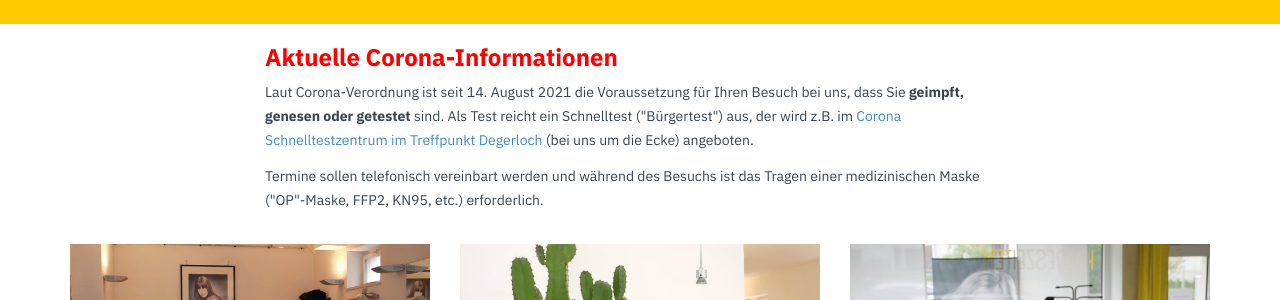
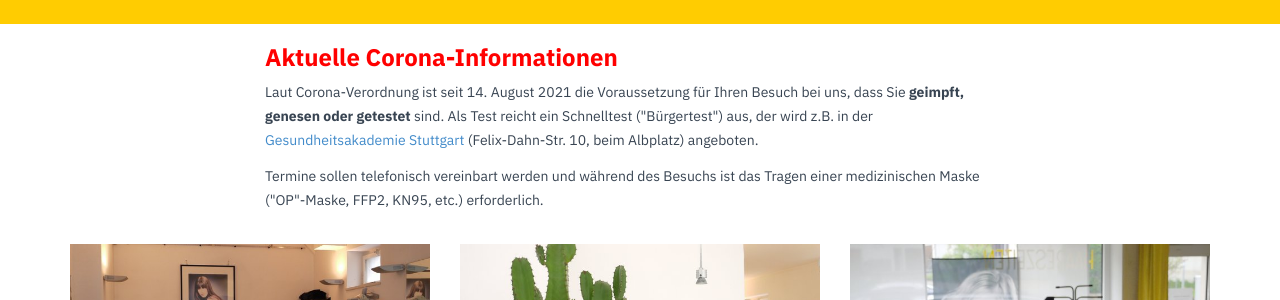
Before and after one commit to haareszeiten/haareszeiten.github.io, a Jekyll site: the page built from index.html, in a window 1280 px wide and 1177 px high. Shown: the part 354-654 px from the top of the window. Built offline with Jekyll 4.4.1, drawn with Linux system fonts in a browser that asks for light colours; nearby versions of some CDN libraries.

Commit message:
Update Corona Info

```diff
--- a/index.html
+++ b/index.html
@@ -20,9 +20,9 @@ footer: yes
             -->
             <p>
                 Laut Corona-Verordnung ist seit  14. August 2021 die Voraussetzung für Ihren Besuch bei uns, dass Sie <strong>geimpft, genesen oder getestet</strong> sind.
-                Als Test reicht ein Schnelltest ("Bürgertest") aus, der wird z.B. im
-                <a href="https://gqs.jimdosite.com/stuttgart/" target="_blank">Corona Schnelltestzentrum im Treffpunkt Degerloch</a>
-                (bei uns um die Ecke) angeboten.
+                Als Test reicht ein Schnelltest ("Bürgertest") aus, der wird z.B. in der
+                <a href="https://www.gesundheitsakademie-stuttgart.de/schnelltest.php" target="_blank">Gesundheitsakademie Stuttgart</a>
+                (Felix-Dahn-Str. 10, beim Albplatz) angeboten.
             </p>
             <p>
                 Termine sollen telefonisch vereinbart werden und während des Besuchs ist das Tragen
```
